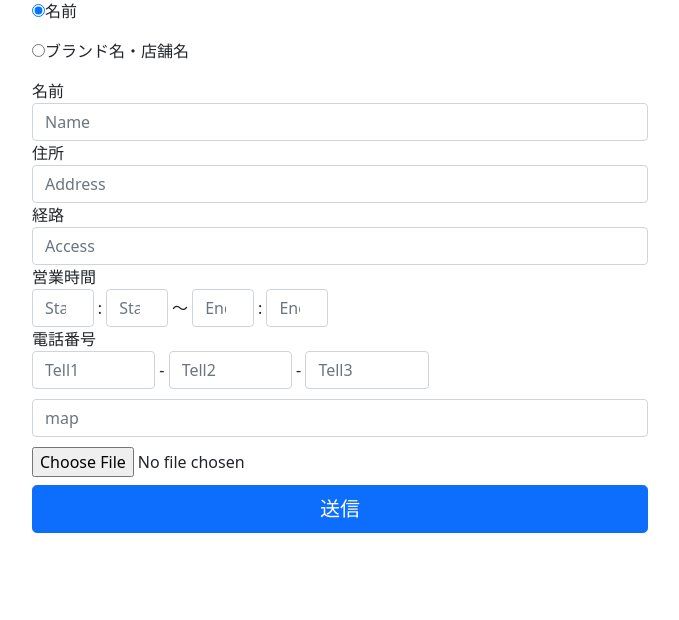
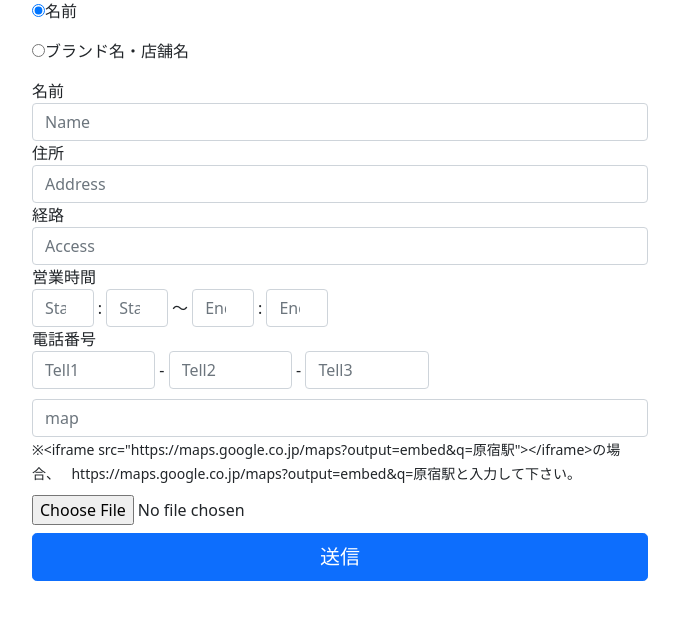
Before and after one commit to y-Kawanishi/tsudanuma-info, a PHP site: page / in a window 1280 px wide. Shown: the part 57-677 px from the top of the page, without its empty margins (300-979 px from the left). Run offline with PHP 8.4, Linux system fonts and the light colour scheme; data that the repository does not hold is empty.

Commit message:
説明文追加

```diff
--- a/htdocs/insert_data/index.php
+++ b/htdocs/insert_data/index.php
@@ -45,6 +45,8 @@
             <label for="tell3">-</label>
             <input type="number" name="tell3" id="tell3" class="form-control tell-area" placeholder="Tell3" required>
             <input type="text" name="map" id="map" class="form-control" placeholder="map" required>
+            <small>※&lt;iframe src="https://maps.google.co.jp/maps?output=embed&q=原宿駅"&gt;&lt;/iframe&gt;の場合、</small>
+            <small>&nbsp;&nbsp;https://maps.google.co.jp/maps?output=embed&q=原宿駅と入力して下さい。</small>
             <input id="pic" type="file" name="pic" accept="image/*" required>
             <div id="preview"></div>
             <input type="submit" value="送信" class="mt-2 w-100 btn btn-lg btn-primary">
```
